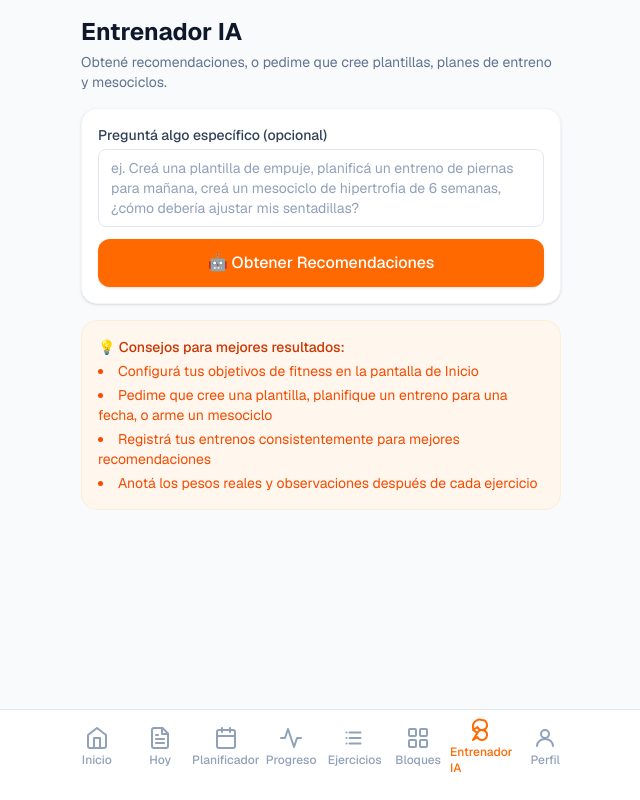
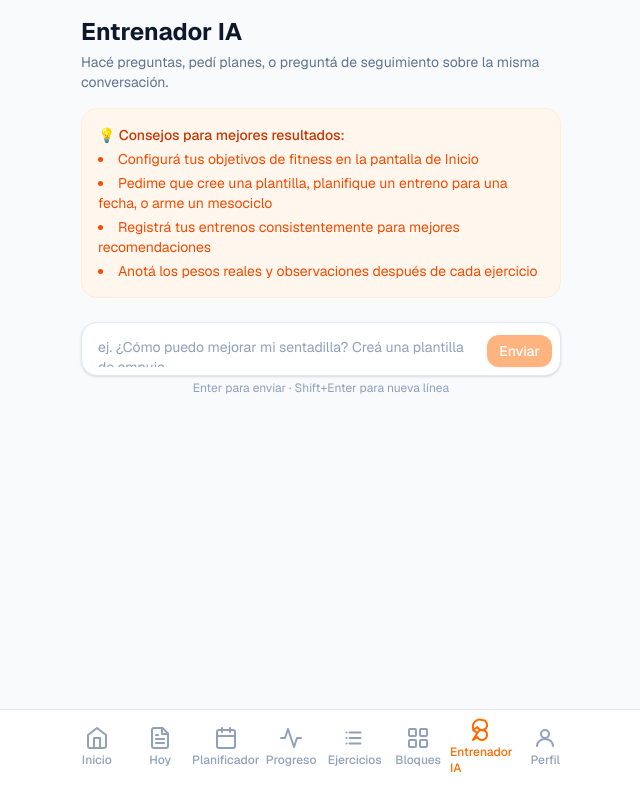
Before and after one commit to jirisarri91/workout-tracker, a Next.js app: page /ai in a window 1280 px wide. Shown: the whole page, without its empty margins (319-959 px from the left). Built offline with nearby package versions, Linux system fonts and the light colour scheme.

Commit message:
improvements to ai trainer

```diff
--- a/app/ai/page.tsx
+++ b/app/ai/page.tsx
@@ -1,72 +1,103 @@
 'use client';
-import { useState } from 'react';
-import { Textarea } from '@/components/ui/Input';
+import { useState, useRef, useEffect } from 'react';
 import { Button } from '@/components/ui/Button';
 
+interface Message {
+  role: 'user' | 'assistant';
+  content: string;
+}
+
 export default function AICoachPage() {
+  const [messages, setMessages] = useState<Message[]>([]);
   const [prompt, setPrompt] = useState('');
-  const [response, setResponse] = useState('');
   const [loading, setLoading] = useState(false);
+  const [streamingContent, setStreamingContent] = useState('');
+  const bottomRef = useRef<HTMLDivElement>(null);
+  const textareaRef = useRef<HTMLTextAreaElement>(null);
 
-  async function askAI() {
+  useEffect(() => {
+    bottomRef.current?.scrollIntoView({ behavior: 'smooth' });
+  }, [messages, streamingContent]);
+
+  async function sendMessage() {
+    const text = prompt.trim();
+    if (!text || loading) return;
+
+    setPrompt('');
     setLoading(true);
-    setResponse('');
+    setStreamingContent('');
+
+    const history = messages;
+    setMessages(prev => [...prev, { role: 'user', content: text }]);
+
     try {
       const res = await fetch('/api/ai', {
         method: 'POST',
         headers: { 'Content-Type': 'application/json' },
-        body: JSON.stringify({ prompt: prompt.trim() || undefined }),
+        body: JSON.stringify({ prompt: text, messages: history }),
       });
 
       if (!res.body) throw new Error('No response body');
 
       const reader = res.body.getReader();
       const decoder = new TextDecoder();
+      let fullResponse = '';
 
       while (true) {
         const { done, value } = await reader.read();
         if (done) break;
-        setResponse(r => r + decoder.decode(value, { stream: true }));
+        const chunk = decoder.decode(value, { stream: true });
+        fullResponse += chunk;
+        setStreamingContent(fullResponse);
       }
+
+      setMessages(prev => [...prev, { role: 'assistant', content: fullResponse }]);
+      setStreamingContent('');
     } catch (err) {
-      setResponse(`Error: ${err instanceof Error ? err.message : 'Unknown error'}`);
+      const errorMsg = `Error: ${err instanceof Error ? err.message : 'Error desconocido'}`;
+      setMessages(prev => [...prev, { role: 'assistant', content: errorMsg }]);
+      setStreamingContent('');
     } finally {
       setLoading(false);
+      textareaRef.current?.focus();
     }
   }
 
+  function handleKeyDown(e: React.KeyboardEvent<HTMLTextAreaElement>) {
+    if (e.key === 'Enter' && !e.shiftKey) {
+      e.preventDefault();
+      sendMessage();
+    }
+  }
+
+  function resetConversation() {
+    setMessages([]);
+    setStreamingContent('');
+    setPrompt('');
+  }
+
+  const hasMessages = messages.length > 0 || !!streamingContent;
+
   return (
-    <div className="flex flex-col gap-4">
-      <div>
-        <h1 className="text-2xl font-bold text-slate-900">Entrenador IA</h1>
-        <p className="text-sm text-slate-500 mt-1">
-          Obtené recomendaciones, o pedime que cree plantillas, planes de entreno y mesociclos.
-        </p>
+    <div className="flex flex-col gap-4 pb-4">
+      <div className="flex items-start justify-between">
+        <div>
+          <h1 className="text-2xl font-bold text-slate-900">Entrenador IA</h1>
+          <p className="text-sm text-slate-500 mt-1">
+            Hacé preguntas, pedí planes, o preguntá de seguimiento sobre la misma conversación.
+          </p>
+        </div>
+        {hasMessages && (
+          <button
+            onClick={resetConversation}
+            className="text-xs text-slate-400 hover:text-slate-600 mt-1 shrink-0"
+          >
+            Nueva conversación
+          </button>
+        )}
       </div>
 
-      <div className="bg-white rounded-2xl border border-slate-100 shadow-sm p-4 flex flex-col gap-3">
-        <Textarea
-          label="Preguntá algo específico (opcional)"
-          placeholder="ej. Creá una plantilla de empuje, planificá un entreno de piernas para mañana, creá un mesociclo de hipertrofia de 6 semanas, ¿cómo debería ajustar mis sentadillas?"
-          value={prompt}
-          rows={3}
-          onChange={e => setPrompt(e.target.value)}
-        />
-        <Button onClick={askAI} loading={loading} size="lg" className="w-full">
-          {loading ? 'Analizando tus entrenos...' : '🤖 Obtener Recomendaciones'}
-        </Button>
-      </div>
-
-      {response && (
-        <div className="bg-white rounded-2xl border border-slate-100 shadow-sm p-4">
-          <h2 className="font-semibold text-slate-800 mb-3">El Entrenador IA dice:</h2>
-          <div className="prose prose-sm max-w-none text-slate-700 whitespace-pre-wrap leading-relaxed">
-            {response}
-          </div>
-        </div>
-      )}
-
-      {!response && !loading && (
+      {!hasMessages && (
         <div className="bg-orange-50 rounded-2xl border border-orange-100 p-4 text-sm text-orange-700">
           <p className="font-medium mb-1">💡 Consejos para mejores resultados:</p>
           <ul className="list-disc list-inside space-y-1 text-orange-600">
@@ -77,6 +108,78 @@ export default function AICoachPage() {
           </ul>
         </div>
       )}
+
+      {hasMessages && (
+        <div className="flex flex-col gap-3">
+          {messages.map((msg, i) => (
+            <div key={i} className={`flex ${msg.role === 'user' ? 'justify-end' : 'justify-start'}`}>
+              <div
+                className={`max-w-[85%] rounded-2xl px-4 py-3 text-sm leading-relaxed ${
+                  msg.role === 'user'
+                    ? 'bg-orange-500 text-white rounded-br-md'
+                    : 'bg-white border border-slate-100 shadow-sm text-slate-700 rounded-bl-md prose prose-sm max-w-none whitespace-pre-wrap'
+                }`}
+              >
+                {msg.content}
+              </div>
+            </div>
+          ))}
+
+          {streamingContent && (
+            <div className="flex justify-start">
+              <div className="max-w-[85%] rounded-2xl rounded-bl-md px-4 py-3 text-sm leading-relaxed bg-white border border-slate-100 shadow-sm text-slate-700 whitespace-pre-wrap">
+                {streamingContent}
+                <span className="inline-block w-1.5 h-4 ml-0.5 bg-slate-400 animate-pulse rounded-sm align-middle" />
+              </div>
+            </div>
+          )}
+
+          {loading && !streamingContent && (
+            <div className="flex justify-start">
+              <div className="bg-white border border-slate-100 shadow-sm rounded-2xl rounded-bl-md px-4 py-3">
+                <div className="flex gap-1 items-center">
+                  <span className="w-2 h-2 bg-slate-300 rounded-full animate-bounce [animation-delay:0ms]" />
+                  <span className="w-2 h-2 bg-slate-300 rounded-full animate-bounce [animation-delay:150ms]" />
+                  <span className="w-2 h-2 bg-slate-300 rounded-full animate-bounce [animation-delay:300ms]" />
+                </div>
+              </div>
+            </div>
+          )}
+
+          <div ref={bottomRef} />
+        </div>
+      )}
+
+      <div className="sticky bottom-0 bg-slate-50 pt-2">
+        <div className="bg-white rounded-2xl border border-slate-200 shadow-sm flex gap-2 items-end p-2">
+          <textarea
+            ref={textareaRef}
+            value={prompt}
+            onChange={e => setPrompt(e.target.value)}
+            onKeyDown={handleKeyDown}
+            placeholder={hasMessages ? 'Preguntá algo de seguimiento...' : 'ej. ¿Cómo puedo mejorar mi sentadilla? Creá una plantilla de empuje...'}
+            rows={1}
+            disabled={loading}
+            className="flex-1 resize-none bg-transparent text-sm text-slate-800 placeholder:text-slate-400 outline-none min-h-[36px] max-h-32 py-1.5 px-2 overflow-y-auto"
+            style={{ height: 'auto' }}
+            onInput={e => {
+              const el = e.currentTarget;
+              el.style.height = 'auto';
+              el.style.height = `${Math.min(el.scrollHeight, 128)}px`;
+            }}
+          />
+          <Button
+            onClick={sendMessage}
+            loading={loading}
+            disabled={!prompt.trim()}
+            size="sm"
+            className="shrink-0"
+          >
+            Enviar
+          </Button>
+        </div>
+        <p className="text-center text-xs text-slate-400 mt-1">Enter para enviar · Shift+Enter para nueva línea</p>
+      </div>
     </div>
   );
 }
--- a/app/api/ai/route.ts
+++ b/app/api/ai/route.ts
@@ -191,6 +191,7 @@ async function executeTool(name: string, input: ToolInput): Promise<unknown> {
 export async function POST(req: NextRequest) {
   const body = await req.json();
   const customPrompt: string | undefined = body.prompt;
+  const history: Array<{ role: 'user' | 'assistant'; content: string }> = body.messages ?? [];
 
   const [objective, sessions, latestWeight] = await Promise.all([
     prisma.userObjective.findFirst(),
@@ -232,27 +233,31 @@ When the user asks you to create something (a template, workout, or mesocycle),
 
 IMPORTANT: You must never create or modify anything for a past date. Workout plans may only be created for today or future dates. Never attempt to alter, overwrite, or delete existing workout history — that data is read-only and must be preserved.
 
-When not creating something, provide specific, actionable recommendations. Be encouraging and practical. Format responses with clear sections using markdown.`;
+When not creating something, provide specific, actionable recommendations. Be encouraging and practical. Format responses with clear sections using markdown.
 
-  const userMessage = `
-${objective ? `**My fitness goal:** ${objective.objective_text ?? 'Not set'}
-**My training strategy:** ${objective.strategy_text ?? 'Not set'}` : 'No fitness goals set yet.'}
-${age ? `**Age:** ${age} years old` : ''}
-${objective?.height_cm ? `**Height:** ${objective.height_cm}cm` : ''}
-${latestWeight ? `**Current weight:** ${Number(latestWeight.weight_kg)}kg (logged ${serialize(latestWeight.date)})` : ''}
-${objective?.equipment ? `**Available equipment:** ${objective.equipment}` : ''}
-${objective?.personal_context ? `**Personal context:** ${objective.personal_context}` : ''}
+--- USER PROFILE ---
+${objective ? `Goal: ${objective.objective_text ?? 'Not set'}
+Strategy: ${objective.strategy_text ?? 'Not set'}` : 'No fitness goals set yet.'}
+${age ? `Age: ${age} years old` : ''}
+${objective?.height_cm ? `Height: ${objective.height_cm}cm` : ''}
+${latestWeight ? `Current weight: ${Number(latestWeight.weight_kg)}kg (logged ${serialize(latestWeight.date)})` : ''}
+${objective?.equipment ? `Available equipment: ${objective.equipment}` : ''}
+${objective?.personal_context ? `Personal context: ${objective.personal_context}` : ''}
 
-**Recent workout sessions (last ${serializedSessions.length}):**
+--- RECENT WORKOUT SESSIONS (last ${serializedSessions.length}) ---
 ${serializedSessions.map(s => `
 - ${s.date}: ${s.status.toUpperCase()}${s.actual_start_time && s.actual_end_time ? ` (${Math.round((new Date(s.actual_end_time).getTime() - new Date(s.actual_start_time).getTime()) / 60000)} min)` : ''}
   Exercises: ${s.exercises?.map(e =>
     `${e.exercise?.name ?? 'Unknown'} ${e.actual_weight ? `@ ${e.actual_weight}kg` : ''} ${e.sets && e.reps ? `${e.sets}×${e.reps}` : ''} [${e.status}]`
   ).join(', ') ?? 'None'}
-`).join('')}
+`).join('')}`;
 
-${customPrompt ? `**My request:** ${customPrompt}` : '**Please provide:** progressive overload suggestions, recovery assessment, and any adjustments to my weekly training plan.'}
-  `.trim();
+  const newUserMessage = customPrompt?.trim() || 'Por favor proporcioná sugerencias de sobrecarga progresiva, evaluación de recuperación y ajustes a mi plan de entrenamiento semanal.';
+
+  const claudeMessages: Anthropic.MessageParam[] = [
+    ...history.map(m => ({ role: m.role, content: m.content })),
+    { role: 'user', content: newUserMessage },
+  ];
 
   const encoder = new TextEncoder();
   const stream = new ReadableStream({
@@ -260,7 +265,7 @@ ${customPrompt ? `**My request:** ${customPrompt}` : '**Please provide:** progre
       const emit = (text: string) => controller.enqueue(encoder.encode(text));
 
       try {
-        const messages: Anthropic.MessageParam[] = [{ role: 'user', content: userMessage }];
+        const messages: Anthropic.MessageParam[] = [...claudeMessages];
 
         while (true) {
           const response = await anthropic.messages.create({
```
